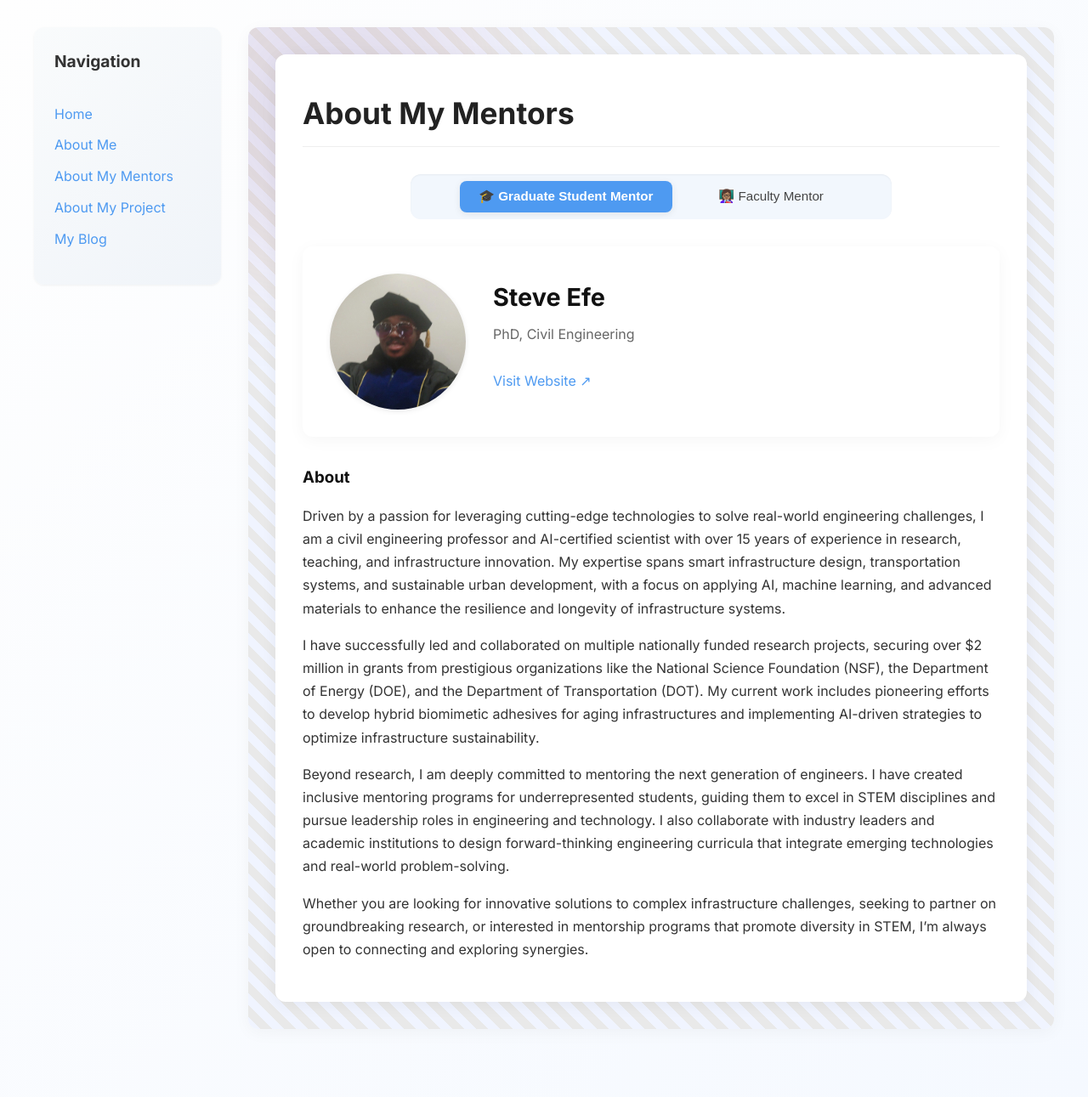
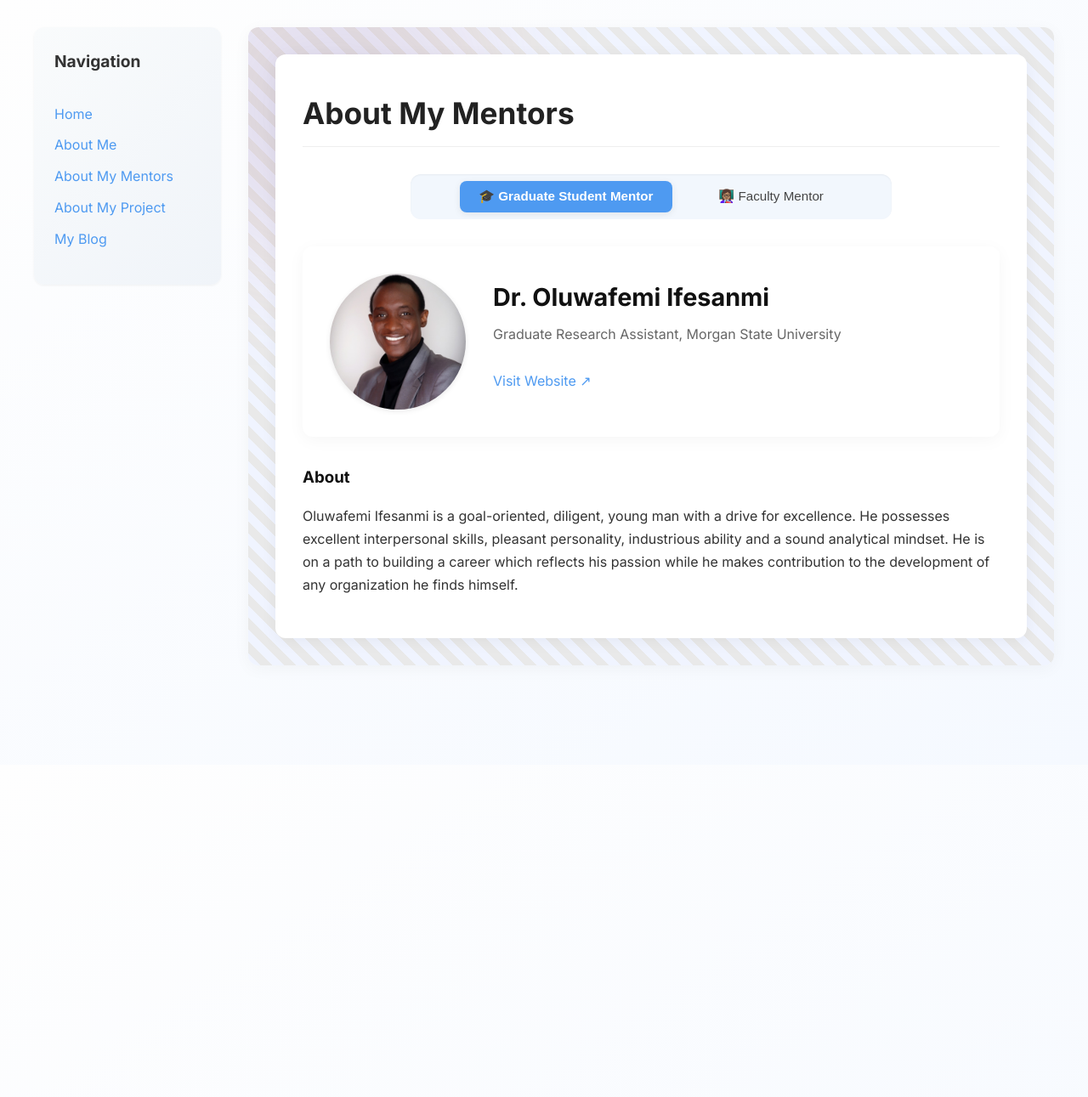
Before and after one commit to Kambili/Kambili.github.io, a Jekyll site: the page built from pages/about-my-mentor.md, in a window 1280 px wide. Shown: the whole page at 85% size. Built offline with Jekyll 4.4.1, drawn with Linux system fonts in a browser that asks for light colours; after the commit the page ends 900 px from its top, so only the background shows below that.

Commit message:
Update about-my-mentor.md

```diff
--- a/pages/about-my-mentor.md
+++ b/pages/about-my-mentor.md
@@ -4,6 +4,14 @@ title: About My Mentors
 permalink: /about-my-mentor.html
 
 graduate_mentor:
+  name: Dr. Oluwafemi Ifesanmi
+  title: Graduate Research Assistant, Morgan State University
+  image: /assets/images/oluwa.jpg
+  website: http://www.linkedin.com/in/oluwafemi-ifesanmi/
+  bio: |
+    Oluwafemi Ifesanmi is a goal-oriented, diligent, young man with a drive for excellence. He possesses excellent interpersonal skills,     pleasant personality, industrious ability and a sound analytical mindset. He is on a path to building a career which reflects his          passion while he makes contribution to the development of any organization he finds himself.
+
+faculty_mentor:
   name: Steve Efe
   title: PhD, Civil Engineering
   image: /assets/images/steve efe.jpg
@@ -17,14 +25,6 @@ graduate_mentor:
 
     Whether you are looking for innovative solutions to complex infrastructure challenges, seeking to partner on groundbreaking research,   or interested in mentorship programs that promote diversity in STEM, I’m always open to connecting and exploring synergies.
 
-faculty_mentor:
-  name: Dr. Oluwafemi Ifesanmi
-  title: Graduate Research Assistant, Morgan State University
-  image: /assets/images/oluwa.jpg
-  website: http://www.linkedin.com/in/oluwafemi-ifesanmi/
-  bio: |
-    Oluwafemi Ifesanmi is a goal-oriented, diligent, young man with a drive for excellence. He possesses excellent interpersonal skills,     pleasant personality, industrious ability and a sound analytical mindset. He is on a path to building a career which reflects his          passion while he makes contribution to the development of any organization he finds himself.
-
     Oluwafemi has fervent passion for leveraging technology to drive innovation, where he brings unique blend of technical expertise and     strategic insight to every project. His experience in software development, project management, and IT controls has equipped him with      the skills to navigate complex challenges and deliver exceptional results.
 
 ---
```
